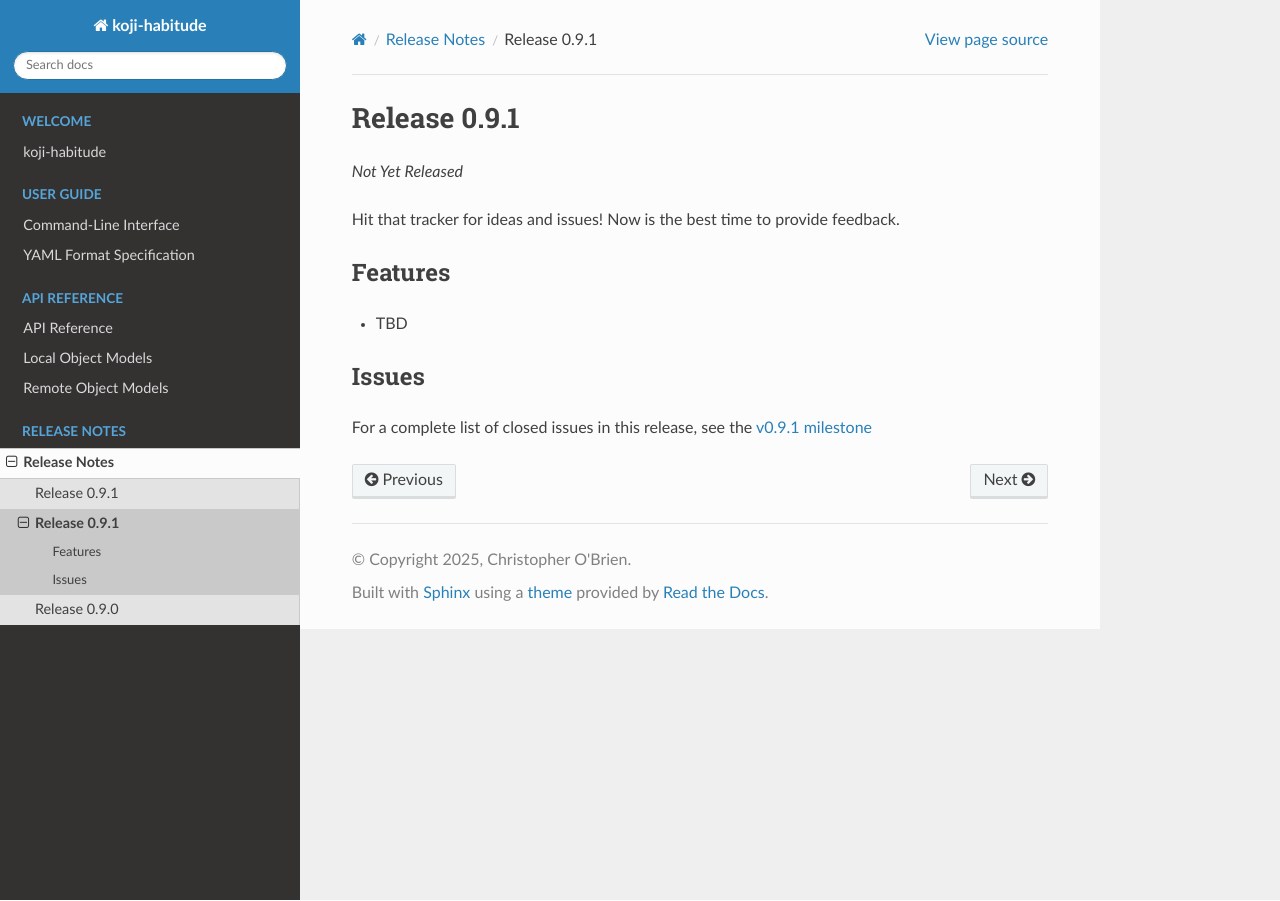
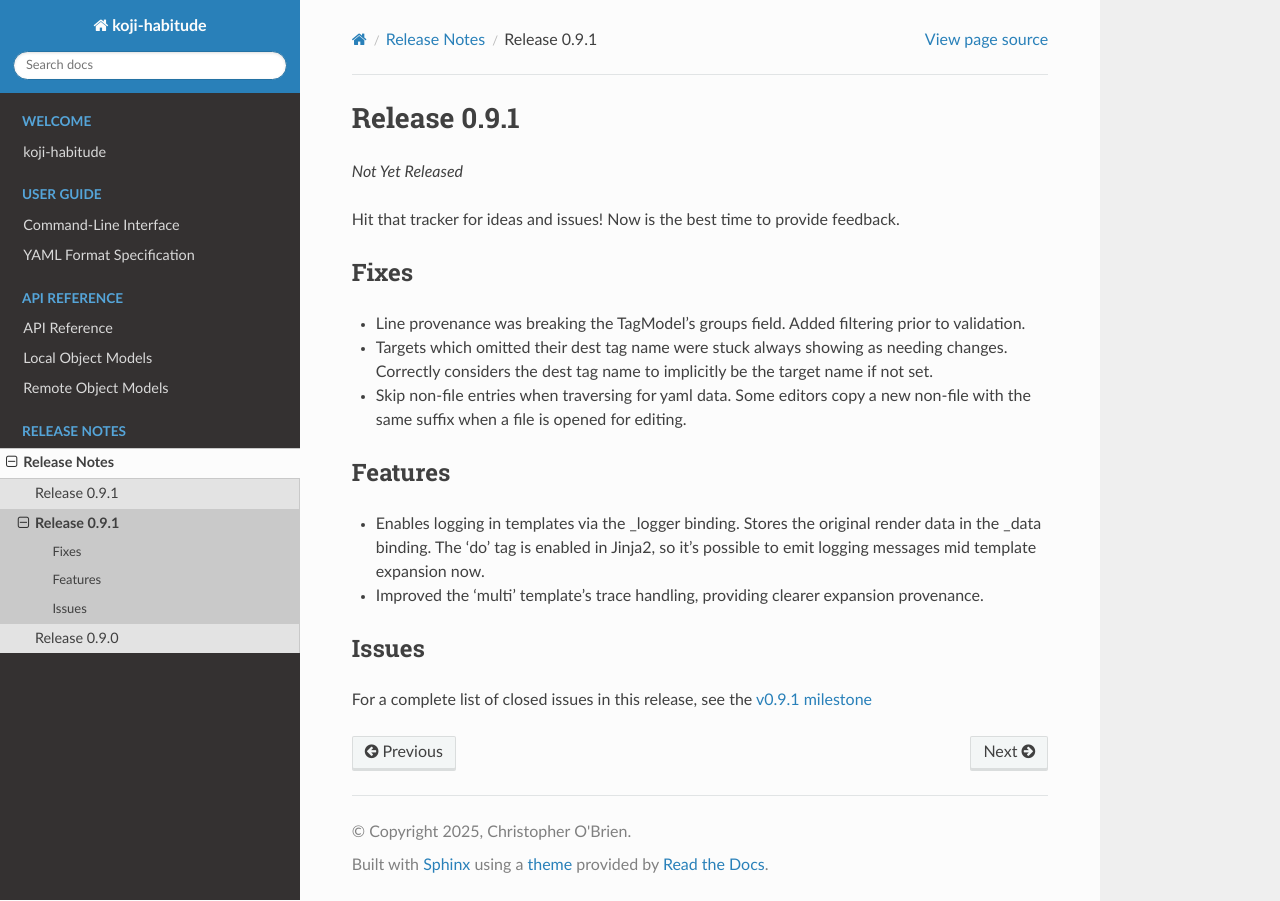
Before and after one commit to obriencj/koji-habitude, a Sphinx documentation site: the page built from docs/release-notes/v0.9.1.md, in a window 1280 px wide. Built offline with Sphinx 7.4.7 and the Read the Docs theme 3.1.0, drawn with Linux system fonts in a browser that asks for light colours.

Commit message:
docs: expand v0.9.1 release notes and RPM changelog
Document fixes (TagModel groups provenance, implicit target dest tag
names, YAML traversal skipping non-files) and features (template
_logger/_data bindings, Jinja do tag, multi template trace). Add
koji-habitude.spec changelog entry for 0.9.1-1.

Assisted-by: GPT-5.2 via Cursor

```diff
--- a/docs/release-notes/v0.9.1.md
+++ b/docs/release-notes/v0.9.1.md
@@ -5,9 +5,29 @@
 Hit that tracker for ideas and issues! Now is the best time to provide
 feedback.
 
+
+## Fixes
+
+- Line provenance was breaking the TagModel's groups field. Added filtering
+  prior to validation.
+
+- Targets which omitted their dest tag name were stuck always showing as
+  needing changes. Correctly considers the dest tag name to implicitly be the
+  target name if not set.
+
+- Skip non-file entries when traversing for yaml data. Some editors copy a
+  new non-file with the same suffix when a file is opened for editing.
+
+
 ## Features
 
-- TBD
+- Enables logging in templates via the _logger binding. Stores the original
+  render data in the _data binding. The 'do' tag is enabled in Jinja2, so it's
+  possible to emit logging messages mid template expansion now.
+
+- Improved the 'multi' template's trace handling, providing clearer expansion
+  provenance.
+
 
 ## Issues
 
```
Also changed, not shown: 1 other file.
